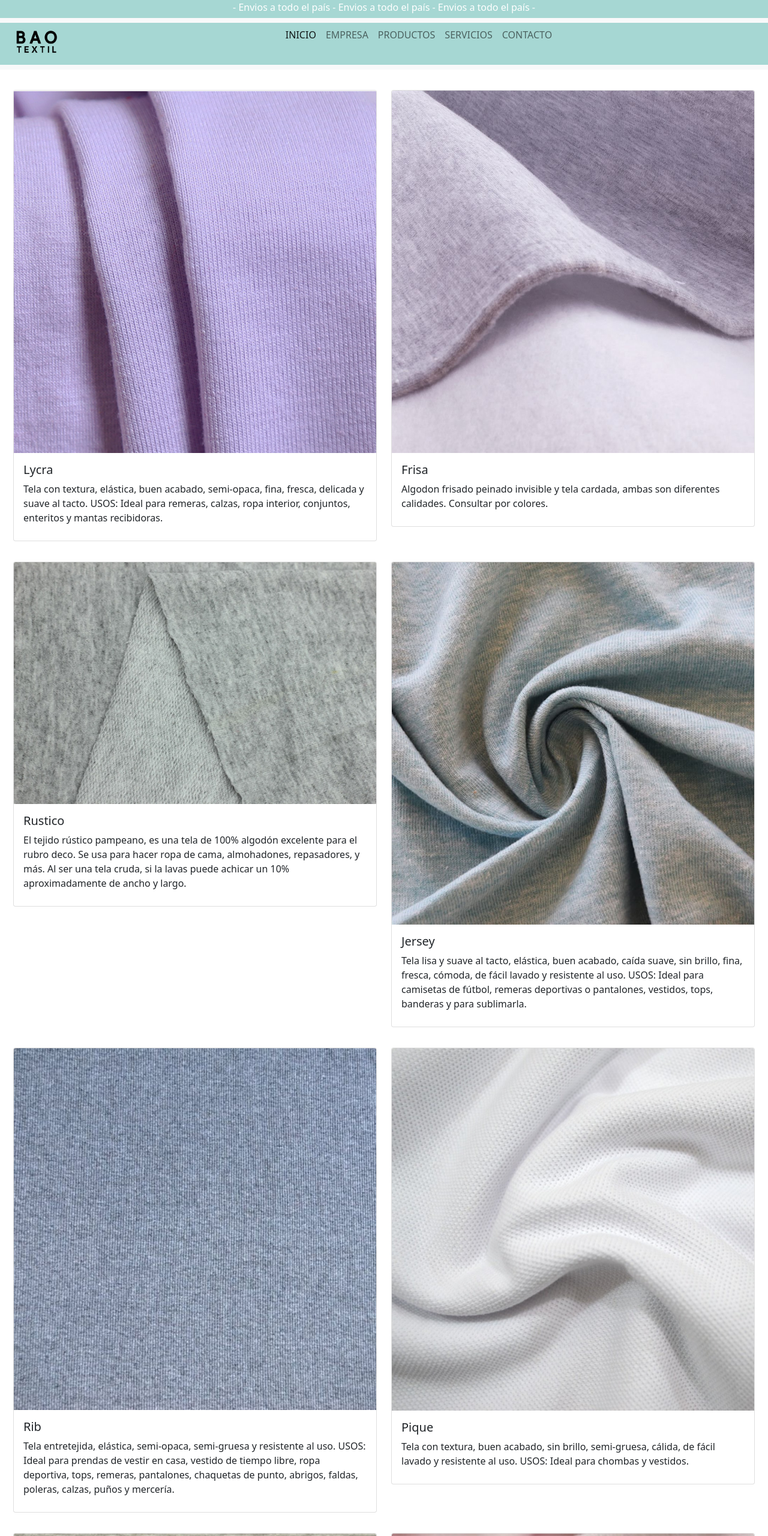
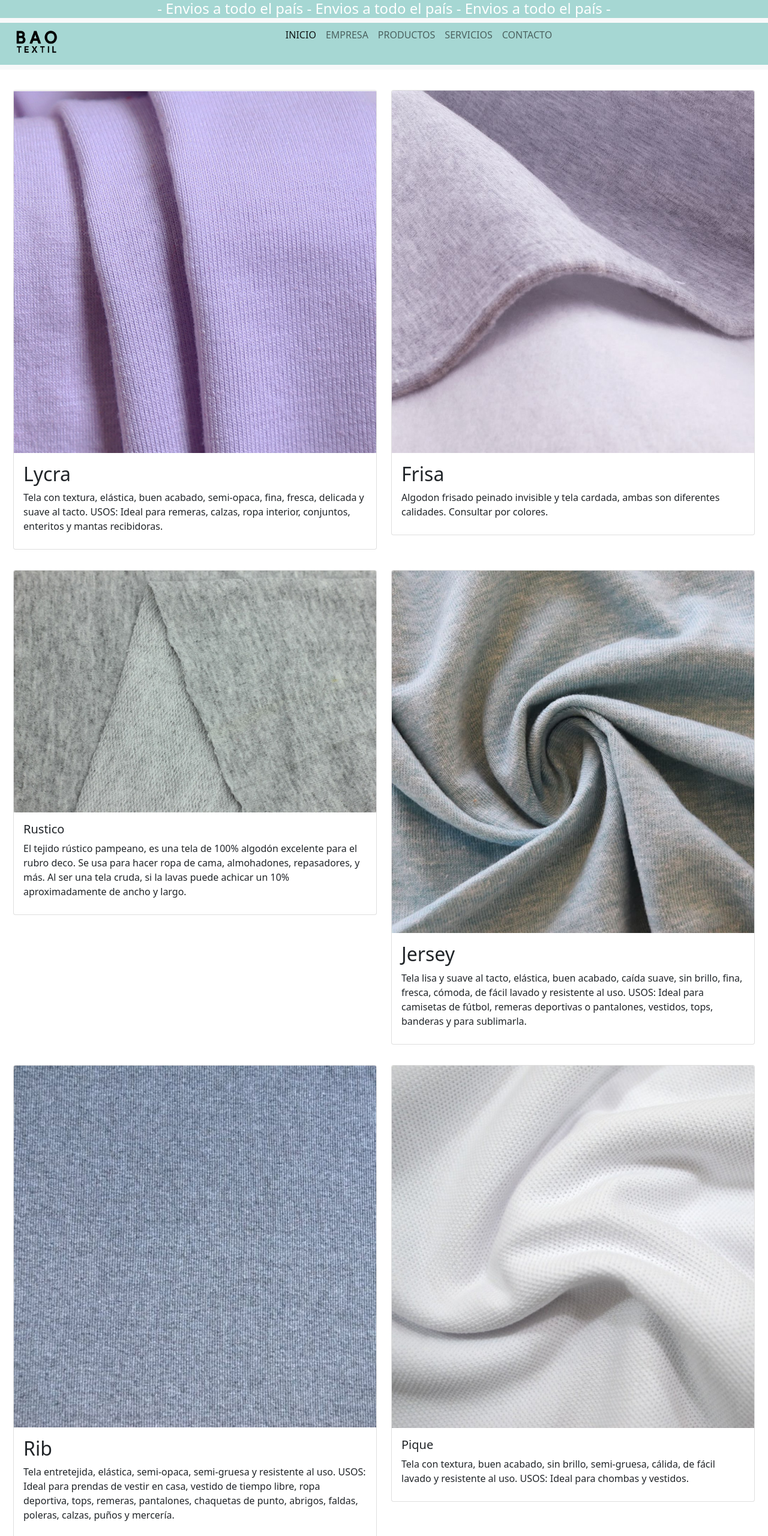
Before and after one commit to lucianasm/proyectobaotextil.github.io, a website: page pages/productos.html in a window 1280 px wide. Shown: the top 2560 px of the page at 60% size. Drawn offline with Linux system fonts and the light colour scheme.

Commit message:
new changes

```diff
--- a/assets/scss/style.scss
+++ b/assets/scss/style.scss
@@ -19,7 +19,7 @@ header {
     .container-navbar{
         @include display;
         flex-direction: row;
-        align-content:space-around;
+
     }
 }
 
@@ -41,6 +41,10 @@ body {
         }
 
     }
+}
+
+h1{
+font-size: x-large;
 }
 
 .conteiner {
--- a/pages/productos.html
+++ b/pages/productos.html
@@ -8,16 +8,16 @@
     <meta name="keywords" content="PRODUCTO, MAYOR, ENVIOS, MENOR, ALGODON, JERSEY, FRISA">
     <link rel="shortcut icon" href="../assets/img/letra-b.png" />
     <link rel="stylesheet" href="../assets/css/style.css" />
-    <meta name="description" content="Bao Textil, encontra todas las telas que necesitas.">
+    <meta name="description" content="Encontra todas las variantes de algodon, desde jersy hasta frisa.">
     <meta property="og:title" content="Compra telas" />
     <meta property="og:url" content="https://baotextil.000webhostapp.com/" />
     <meta property="og:image" content="https://baotextil.000webhostapp.com/" />
 
-    <title>Compra Telas</title>  </head>
+    <title>Productos</title>  </head>
 
   <body>
     <div class="banner">
-      <p class="text-banner">- Envios a todo el país -   Envios a todo el país - Envios a todo el país -</p>
+      <h1 class="text-banner">- Envios a todo el país -   Envios a todo el país - Envios a todo el país -</h1>
     </div>
 
     <header>
@@ -47,7 +47,7 @@
     <div class="card">
       <img src="../assets/img/algodonconlycra.jpg" class="card-img-top image-product" alt="foto descriptiva de retazo de tela color lila">
       <div class="card-body">
-        <h5 class="card-title">Lycra</h5>
+        <h2 class="card-title">Lycra</h2>
         <p class="card-text">Tela con textura, elástica, buen acabado, semi-opaca, fina, fresca, delicada y suave al tacto.
           USOS:
           Ideal para remeras, calzas, ropa interior, conjuntos, enteritos y mantas recibidoras.
@@ -59,7 +59,7 @@
     <div class="card">
       <img src="../assets/img/FRISA-INVISIBLE2.jpg" class="card-img-top" alt="foto de retazo tela frisa color gris melange">
       <div class="card-body">
-        <h5 class="card-title">Frisa</h5>
+        <h2 class="card-title">Frisa</h2>
         <p class="card-text">Algodon frisado peinado invisible y tela cardada, ambas son diferentes calidades. Consultar por colores.</p>
       </div>
     </div>
@@ -79,7 +79,7 @@
     <div class="card">
       <img src="../assets/img/jersey.jpg" class="card-img-top" alt="foto descriptiva de retazo de tela jersey color gris ">
       <div class="card-body">
-        <h5 class="card-title">Jersey</h5>
+        <h2 class="card-title">Jersey</h2>
         <p class="card-text">Tela lisa y suave al tacto, elástica, buen acabado, caída suave, sin brillo, fina, fresca, cómoda, de fácil lavado y resistente al uso.
           USOS:
           Ideal para camisetas de fútbol, remeras deportivas o pantalones, vestidos, tops, banderas y para sublimarla.
@@ -91,7 +91,7 @@
     <div class="card">
       <img src="../assets/img/rib-product.jpg" class="card-img-top image-product" alt="foto descriptiva de retazo de tela color gris">
       <div class="card-body">
-        <h5 class="card-title">Rib</h5>
+        <h2 class="card-title">Rib</h2>
         <p class="card-text">Tela entretejida, elástica, semi-opaca, semi-gruesa y resistente al uso.
           USOS:
           Ideal para prendas de vestir en casa, vestido de tiempo libre, ropa deportiva, tops, remeras, pantalones, chaquetas de punto, abrigos, faldas, poleras, calzas, puños y mercería.
```
Also changed, not shown: index.html (+3 -3 lines), pages/contacto.html (+2 -2 lines), pages/empresa.html (+4 -3 lines), pages/servicios.html (+3 -3 lines), assets/css/style.css.
